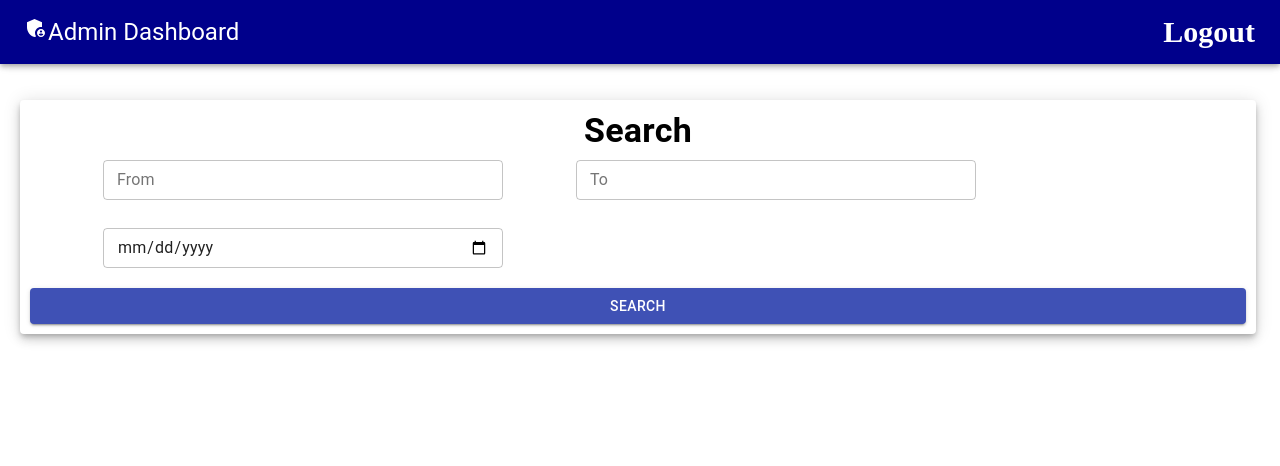
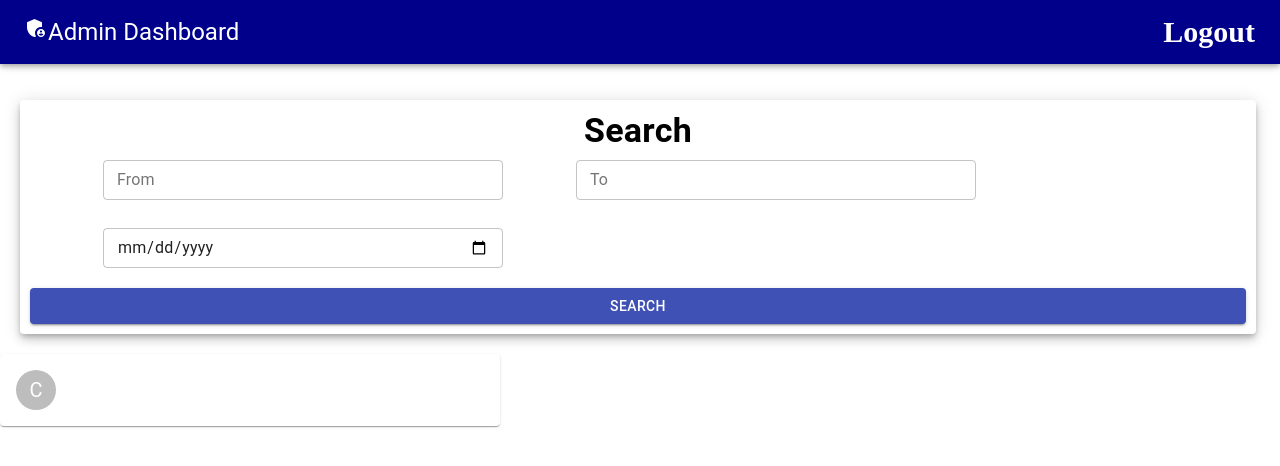
Before and after one commit to umargafia/flight-reservation-system, a React (Create React App) app: page /Admin in a window 1280 px wide. Shown: the top 466 px of the page. Built offline with nearby package versions, Linux system fonts and the light colour scheme.

Commit message:
started admin dashboard

```diff
--- /dev/null
+++ b/src/Admin/ABody.jsx
@@ -0,0 +1,46 @@
+import { makeStyles } from '@material-ui/core';
+import { Avatar, Card, CardHeader } from '@mui/material'
+import { Container } from '@mui/system';
+import React from 'react'
+
+
+const blueButtonColor = "rgb(6, 6, 49)";
+
+const useStyles = makeStyles({
+        root: {
+                minWidth: 300,
+                maxWidth: 500,
+                background: blueButtonColor,
+                margin: "20px",
+                marginLeft: "0px",
+                color:"black"
+        },
+        avatar: {
+                background: "gray"
+        },
+
+
+
+});
+
+
+const ABody = () => {
+        const classes = useStyles()
+        return (
+                <div>
+                        <Card className={classes.root}>
+                                <CardHeader
+                                        avatar={
+                                                <Avatar className={classes.avatar}>C</Avatar>
+
+                                        }
+                                        title="Flight Name"
+
+
+                                />
+                        </Card>
+                </div>
+        )
+}
+
+export default ABody
--- a/src/Admin/AdminHome.jsx
+++ b/src/Admin/AdminHome.jsx
@@ -1,6 +1,7 @@
 import { Container as div } from '@mui/material'
 import React from 'react'
 import SearchArea from '../user/FlightCompanents/SearchArea'
+import ABody from './ABody'
 import ANav from './ANav'
 
 const AdminHome = () => {
@@ -8,6 +9,7 @@ const AdminHome = () => {
     <div>
       <ANav />
       <SearchArea />
+      <ABody/>
 
     </div>
   )
```
